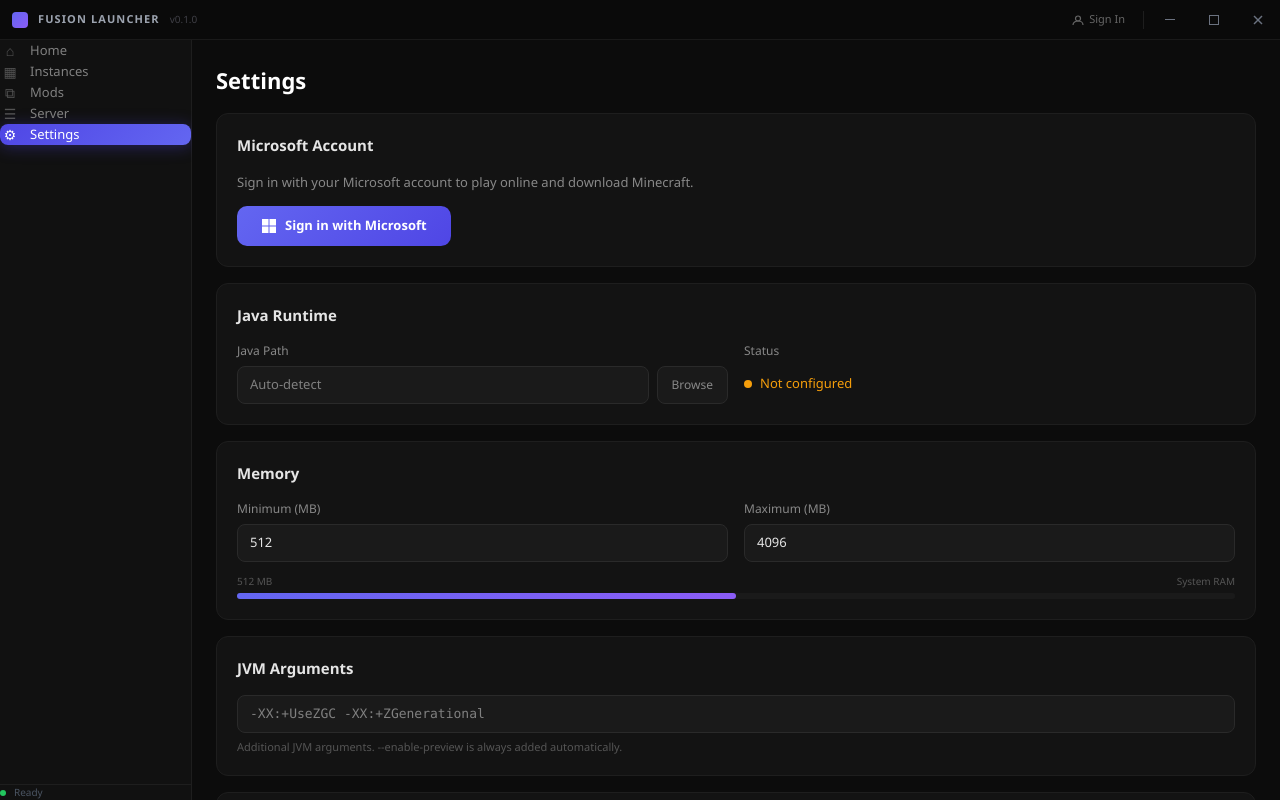
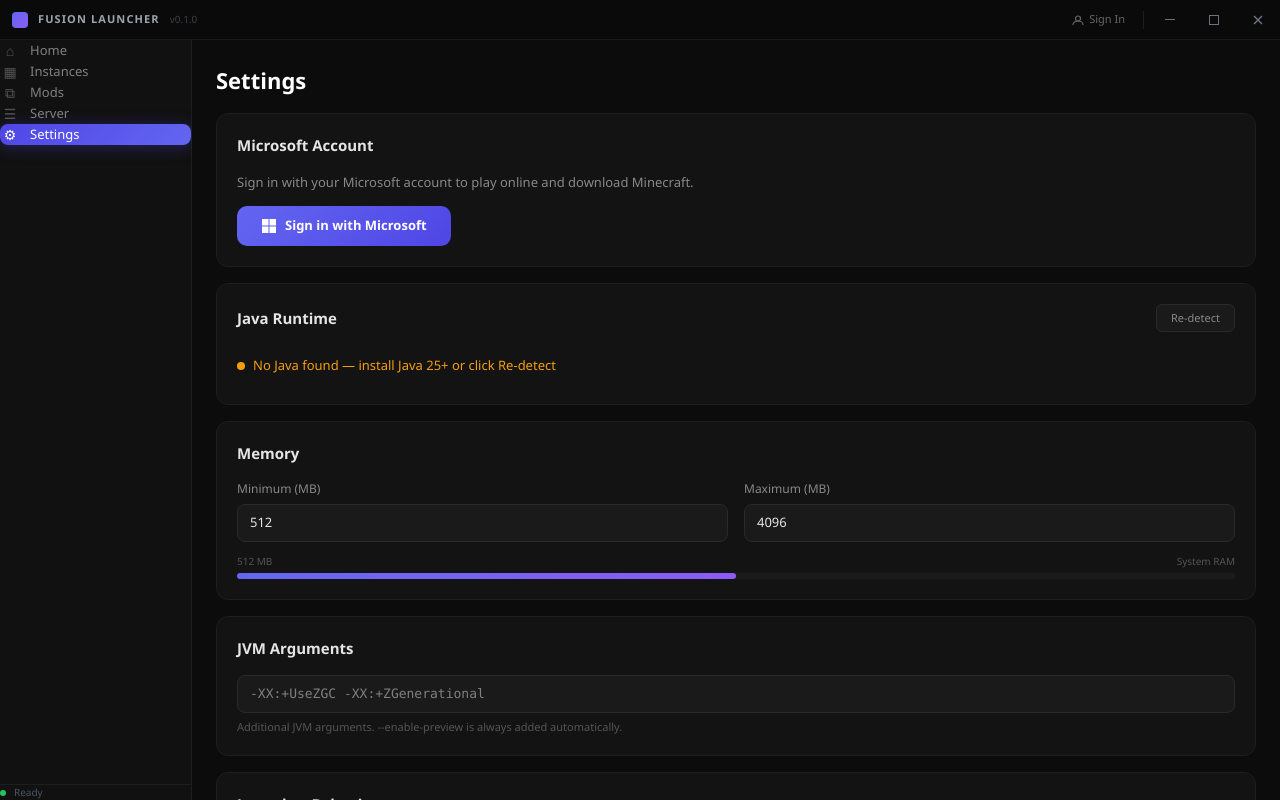
Before and after one commit to CyberDay1/FusionLauncher, a React (Vite) app: page /settings in a window 1280 px wide. Built offline with nearby package versions, Linux system fonts and the light colour scheme.

Commit message:
Fix auth error on fresh install, wire Java auto-detection with runtime list + selection, re-detect button

```diff
--- a/src/pages/Settings/AccountSection.tsx
+++ b/src/pages/Settings/AccountSection.tsx
@@ -32,13 +32,18 @@
   async function loadAccount() {
     try {
       const acc = await invoke<MinecraftAccount | null>("get_account");
+      if (!acc) return; // No saved account — that's fine
       setAccount(acc);
       // Try to refresh if expired
-      if (acc) {
+      try {
         const refreshed = await invoke<MinecraftAccount | null>("refresh_account");
         if (refreshed) setAccount(refreshed);
+      } catch {
+        // Refresh failed — token might be expired, still show cached account
       }
-    } catch {}
+    } catch {
+      // No account saved — normal state
+    }
   }
 
   async function startLogin() {
--- a/src/pages/Settings/SettingsPage.tsx
+++ b/src/pages/Settings/SettingsPage.tsx
@@ -1,5 +1,13 @@
-import { useState } from "react";
+import { useEffect, useState } from "react";
+import { invoke } from "@tauri-apps/api/core";
 import AccountSection from "./AccountSection";
+
+interface JavaRuntime {
+  path: string;
+  version: { major: number; minor: number; patch: number };
+  vendor: string;
+  arch: string;
+}
 
 const sectionStyle: React.CSSProperties = {
   background: "#131313", border: "1px solid #1e1e1e", borderRadius: 12, padding: 20,
@@ -16,6 +24,31 @@
 };
 
 export default function SettingsPage() {
+  const [javaRuntimes, setJavaRuntimes] = useState<JavaRuntime[]>([]);
+  const [detecting, setDetecting] = useState(false);
+  const [selectedJava, setSelectedJava] = useState("");
+
+  useEffect(() => {
+    detectJava();
+  }, []);
+
+  async function detectJava() {
+    setDetecting(true);
+    try {
+      const runtimes = await invoke<JavaRuntime[]>("detect_java");
+      setJavaRuntimes(runtimes);
+      if (runtimes.length > 0 && !selectedJava) {
+        // Auto-select the first Java 25+
+        const best = runtimes.find(r => r.version.major >= 25) || runtimes[0];
+        setSelectedJava(best.path);
+      }
+    } catch (e) { console.error("Java detection failed:", e); }
+    setDetecting(false);
+  }
+
+  const activeJava = javaRuntimes.find(r => r.path === selectedJava);
+  const javaOk = activeJava && activeJava.version.major >= 25;
+
   return (
     <div style={{ padding: 24, display: "flex", flexDirection: "column", gap: 16, width: "100%", boxSizing: "border-box", overflowY: "auto", height: "100%" }}>
       <h1 style={{ fontSize: 22, fontWeight: 700, color: "#fff", margin: 0 }}>Settings</h1>
@@ -25,27 +58,79 @@
 
       {/* Java Runtime */}
       <div style={sectionStyle}>
-        <h2 style={{ fontSize: 15, fontWeight: 600, color: "#e5e5e5", margin: "0 0 16px 0" }}>Java Runtime</h2>
-        <div style={{ display: "grid", gridTemplateColumns: "1fr 1fr", gap: 16 }}>
+        <div style={{ display: "flex", justifyContent: "space-between", alignItems: "center", marginBottom: 16 }}>
+          <h2 style={{ fontSize: 15, fontWeight: 600, color: "#e5e5e5", margin: 0 }}>Java Runtime</h2>
+          <button onClick={detectJava} disabled={detecting} style={{
+            padding: "5px 14px", borderRadius: 6, fontSize: 11, fontWeight: 500,
+            background: "#1a1a1a", border: "1px solid #2a2a2a",
+            color: detecting ? "#555" : "#888", cursor: detecting ? "wait" : "pointer",
+          }}>{detecting ? "Scanning..." : "Re-detect"}</button>
+        </div>
+
+        {javaRuntimes.length === 0 ? (
+          <div style={{ display: "flex", alignItems: "center", gap: 8, padding: "8px 0" }}>
+            <div style={{ width: 8, height: 8, borderRadius: "50%", background: detecting ? "#6366f1" : "#f59e0b" }} />
+            <span style={{ fontSize: 13, color: detecting ? "#6366f1" : "#f59e0b" }}>
+              {detecting ? "Scanning for Java..." : "No Java found — install Java 25+ or click Re-detect"}
+            </span>
+          </div>
+        ) : (
           <div>
-            <label style={labelStyle}>Java Path</label>
-            <div style={{ display: "flex", gap: 8 }}>
-              <input type="text" placeholder="Auto-detect" readOnly style={{ ...inputStyle, flex: 1 }} />
-              <button style={{
-                padding: "8px 14px", borderRadius: 8, fontSize: 12,
-                background: "#1a1a1a", border: "1px solid #2a2a2a",
-                color: "#888", cursor: "pointer",
-              }}>Browse</button>
+            <label style={labelStyle}>Detected Runtimes ({javaRuntimes.length})</label>
+            <div style={{ display: "flex", flexDirection: "column", gap: 4, marginBottom: 12 }}>
+              {javaRuntimes.map((rt) => {
+                const isSelected = rt.path === selectedJava;
+                const meetsReq = rt.version.major >= 25;
+                return (
+                  <div key={rt.path}
+                    onClick={() => setSelectedJava(rt.path)}
+                    style={{
+                      padding: "8px 12px", borderRadius: 8, cursor: "pointer",
+                      background: isSelected ? "#6366f118" : "#0f0f0f",
+                      border: `1px solid ${isSelected ? "#6366f140" : "#1e1e1e"}`,
+                      display: "flex", justifyContent: "space-between", alignItems: "center",
+                      transition: "border-color 0.15s",
+                    }}
+                  >
+                    <div>
+                      <div style={{ fontSize: 13, fontWeight: 500, color: isSelected ? "#e5e5e5" : "#999" }}>
+                        Java {rt.version.major}.{rt.version.minor}.{rt.version.patch}
+                        <span style={{ fontSize: 11, color: "#555", marginLeft: 8 }}>{rt.vendor}</span>
+                      </div>
+                      <div style={{
+                        fontSize: 10, color: "#444", marginTop: 2,
+                        overflow: "hidden", textOverflow: "ellipsis", whiteSpace: "nowrap",
+                        maxWidth: 500,
+                      }}>{rt.path}</div>
+                    </div>
+                    <div style={{ display: "flex", alignItems: "center", gap: 8, flexShrink: 0 }}>
+                      {!meetsReq && (
+                        <span style={{ fontSize: 9, color: "#f59e0b", padding: "2px 6px", borderRadius: 4, background: "#f59e0b18" }}>
+                          Needs 25+
+                        </span>
+                      )}
+                      {isSelected && (
+                        <div style={{ width: 8, height: 8, borderRadius: "50%", background: meetsReq ? "#22c55e" : "#f59e0b" }} />
+                      )}
+                    </div>
+                  </div>
+                );
+              })}
+            </div>
+            {/* Status */}
+            <div style={{ display: "flex", alignItems: "center", gap: 8 }}>
+              <div style={{ width: 8, height: 8, borderRadius: "50%", background: javaOk ? "#22c55e" : "#f59e0b" }} />
+              <span style={{ fontSize: 12, color: javaOk ? "#22c55e" : "#f59e0b" }}>
+                {javaOk
+                  ? `${activeJava!.vendor} Java ${activeJava!.version.major} selected`
+                  : activeJava
+                    ? `Java ${activeJava.version.major} selected — Fusion requires 25+`
+                    : "Select a Java runtime"
+                }
+              </span>
             </div>
           </div>
-          <div>
-            <label style={labelStyle}>Status</label>
-            <div style={{ display: "flex", alignItems: "center", gap: 8, padding: "8px 0" }}>
-              <div style={{ width: 8, height: 8, borderRadius: "50%", background: "#f59e0b" }} />
-              <span style={{ fontSize: 13, color: "#f59e0b" }}>Not configured</span>
-            </div>
-          </div>
-        </div>
+        )}
       </div>
 
       {/* Memory */}
```
